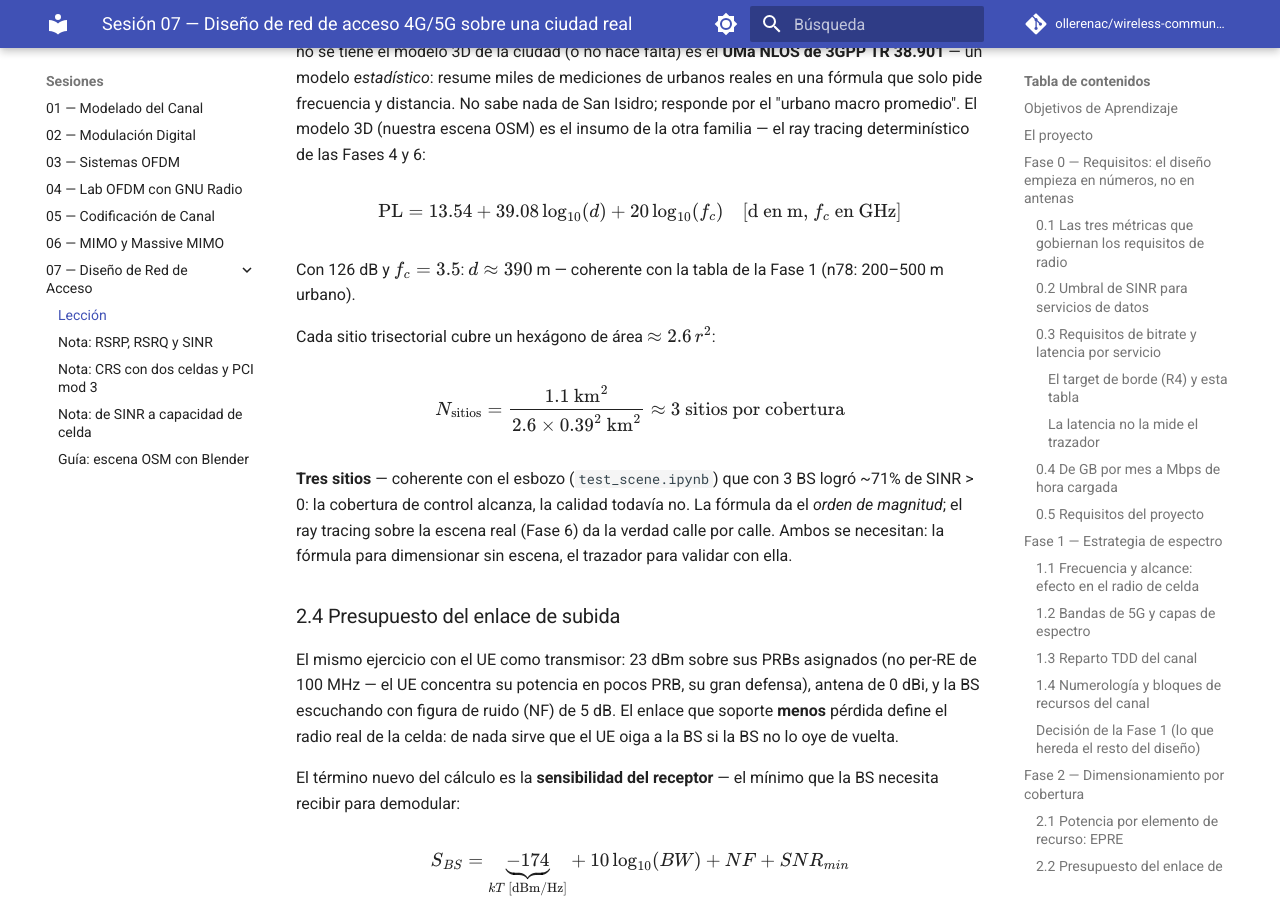
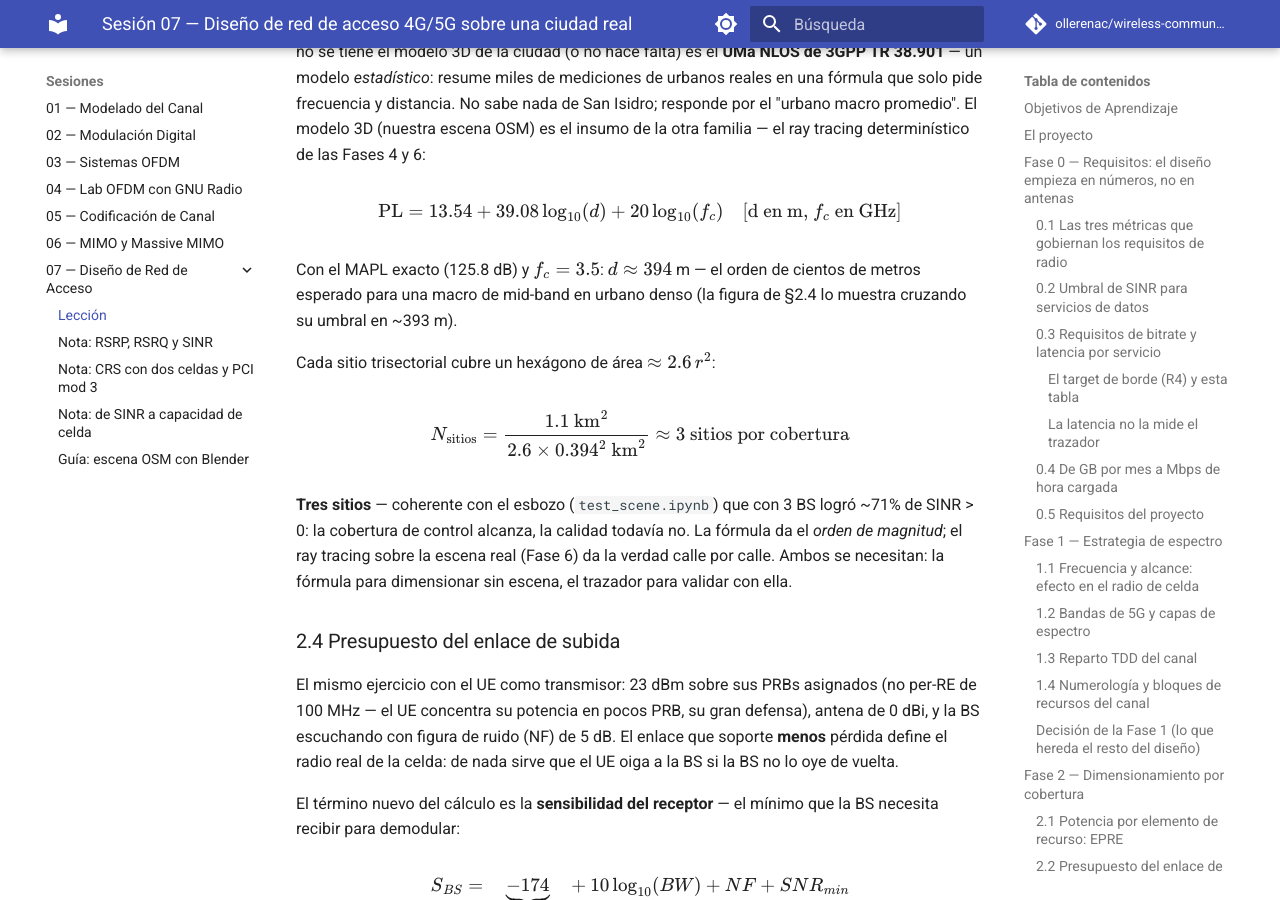
Before and after one commit to ollerenac/wireless-communication-systems, an MkDocs documentation site: the page built from docs/sessions/07-network-design/index.md, in a window 1280 px wide and 900 px high, scrolled down 14828 px. Built offline with MkDocs 1.6.1 and Material for MkDocs 9.7.7, drawn with Linux system fonts in a browser that asks for light colours; comment, search, counter and statistics services are not loaded.

Commit message:
fix(07-network-design): self-review catches — 99% area gives 7 sites (at cap), not 8; §2.3 radius coherence
- Solution Q3 model answer had 4x1.9~8 using the already-ceiled site
  count; correct arithmetic: 3.38 x 1.91 = 6.46 -> 7 sites — exactly the
  municipal cap, zero slack (doesn't break R8 yet; kills all margin for
  Fase 3 and any unavailable rooftop)
- Lesson §2.3: '126 dB -> ~390 m' was internally inconsistent (126 gives
  397; exact 125.8 gives 394; figure says 393) — now states 125.8 -> 394
  and points at the figure crossing at ~393
- §2.3 no longer cites 'la tabla de la Fase 1 (200-500 m)' — Tabla 1.1 is
  relative and carries no absolute ranges

Co-Authored-By: Claude Fable 5 <noreply@anthropic.com>
Claude-Session: https://claude.ai/code/session_01DwhbKVUZCFgUhxaWRkBL6Y

```diff
--- a/docs/sessions/07-network-design/index.md
+++ b/docs/sessions/07-network-design/index.md
@@ -718,12 +718,13 @@ la otra familia — el ray tracing determinístico de las Fases 4 y 6:
 
 $$\text{PL} = 13.54 + 39.08\log_{10}(d) + 20\log_{10}(f_c) \quad [\text{d en m, } f_c \text{ en GHz}]$$
 
-Con 126 dB y $f_c = 3.5$: $d \approx 390$ m — coherente con la tabla de la
-Fase 1 (n78: 200–500 m urbano).
+Con el MAPL exacto (125.8 dB) y $f_c = 3.5$: $d \approx 394$ m — el orden
+de cientos de metros esperado para una macro de mid-band en urbano denso
+(la figura de §2.4 lo muestra cruzando su umbral en ~393 m).
 
 Cada sitio trisectorial cubre un hexágono de área $\approx 2.6\,r^2$:
 
-$$N_{\text{sitios}} = \frac{1.1 \text{ km}^2}{2.6 \times 0.39^2 \text{ km}^2} \approx 3 \text{ sitios por cobertura}$$
+$$N_{\text{sitios}} = \frac{1.1 \text{ km}^2}{2.6 \times 0.394^2 \text{ km}^2} \approx 3 \text{ sitios por cobertura}$$
 
 **Tres sitios** — coherente con el esbozo (`test_scene.ipynb`) que con 3 BS
 logró ~71% de SINR > 0: la cobertura de control alcanza, la calidad todavía
```
